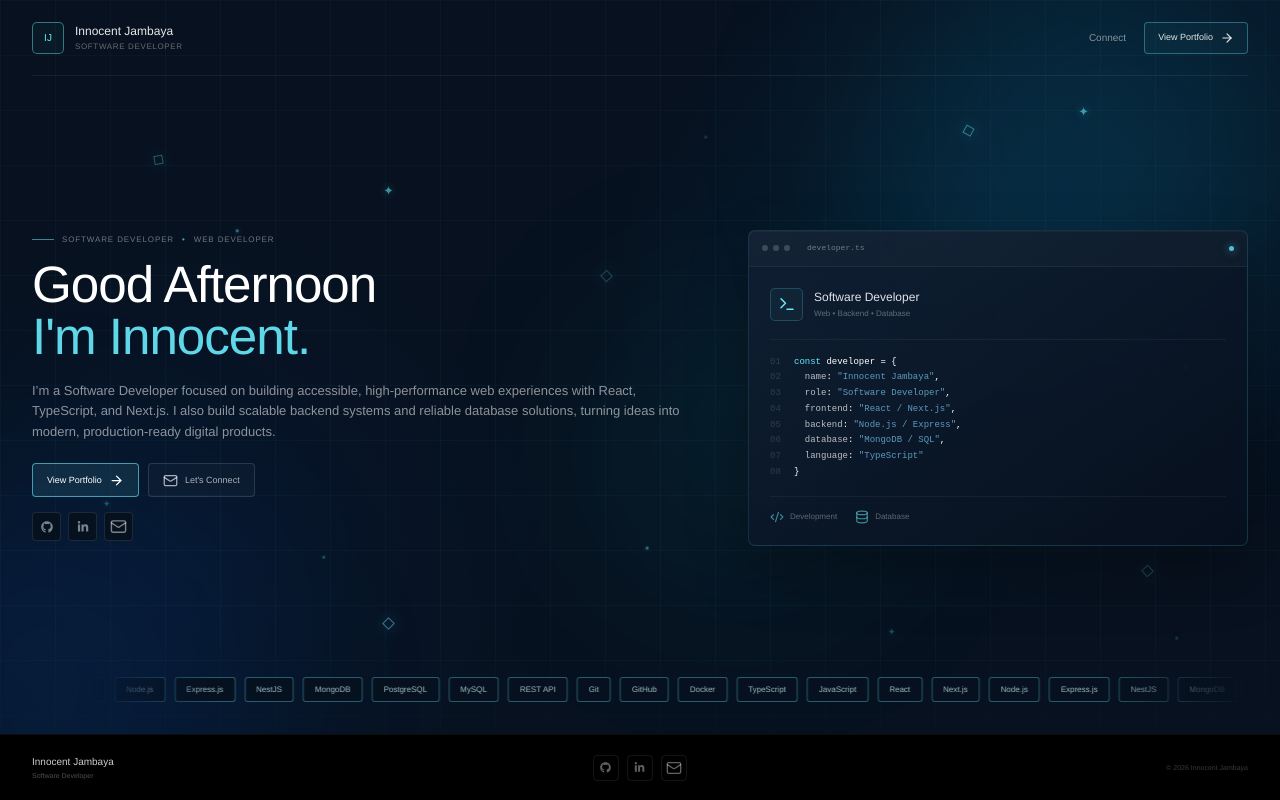
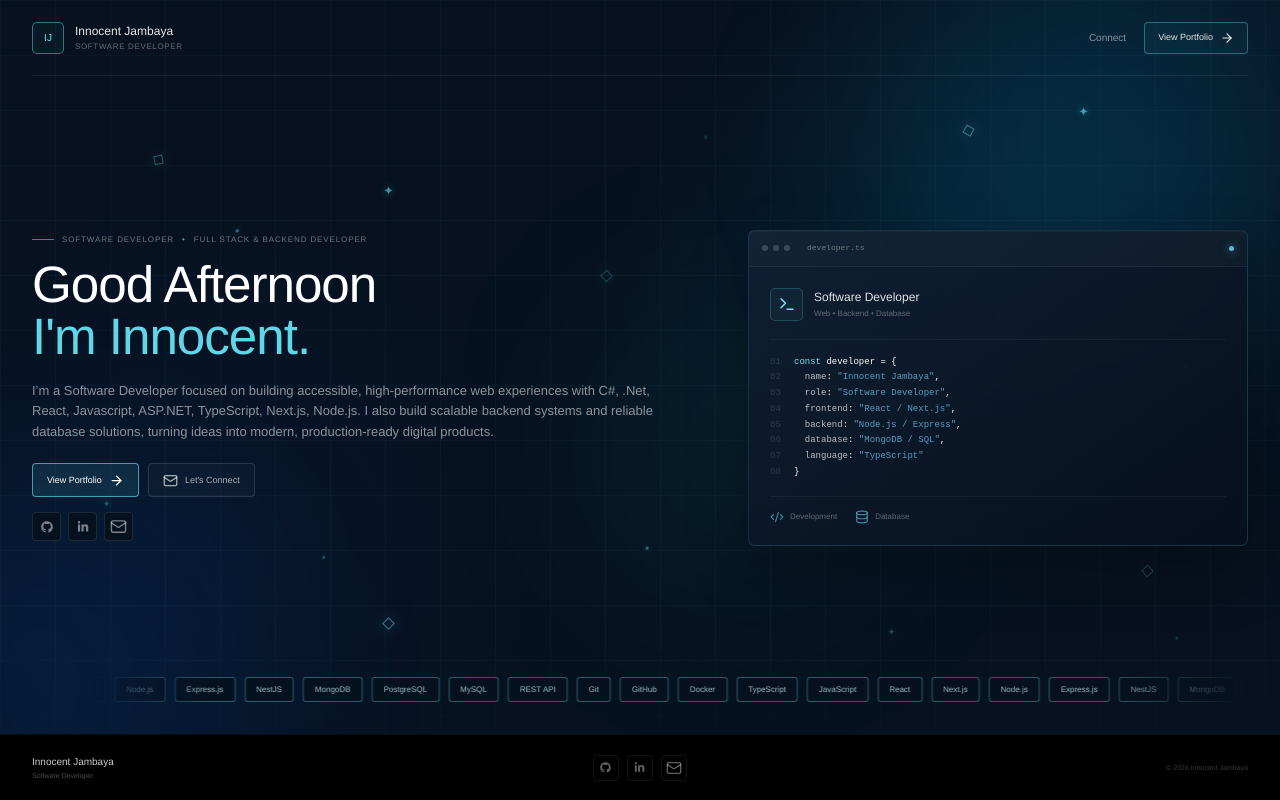
Before and after one commit to Jambinno-Pro/portfolio-next, a Next.js app: page / in a window 1280 px wide. Built offline with nearby package versions, Linux system fonts and the light colour scheme.

Commit message:
Update Landing Page

```diff
--- a/app/page.tsx
+++ b/app/page.tsx
@@ -127,7 +127,7 @@ export default function Home() {
 
               <span className="eyebrow-dot">•</span>
 
-              <span>Web Developer</span>
+              <span>Full Stack & Backend Developer</span>
             </div>
 
             <h1>
@@ -142,10 +142,10 @@ export default function Home() {
 
             <p className="hero-description">
               I’m a Software Developer focused on building accessible,
-              high-performance web experiences with React, TypeScript, and
-              Next.js. I also build scalable backend systems and reliable
-              database solutions, turning ideas into modern, production-ready
-              digital products.
+              high-performance web experiences with C#, .Net, React, Javascript,
+              ASP.NET, TypeScript, Next.js, Node.js. I also build scalable
+              backend systems and reliable database solutions, turning ideas
+              into modern, production-ready digital products.
             </p>
 
             {/* =================================================
@@ -160,7 +160,7 @@ export default function Home() {
               </a>
 
               <a
-                href="mailto:jambinocreations@gmail.com"
+                href="mailto:jambinnocreations@gmail.com"
                 className="secondary-button"
               >
                 <Mail size={15} />
```
